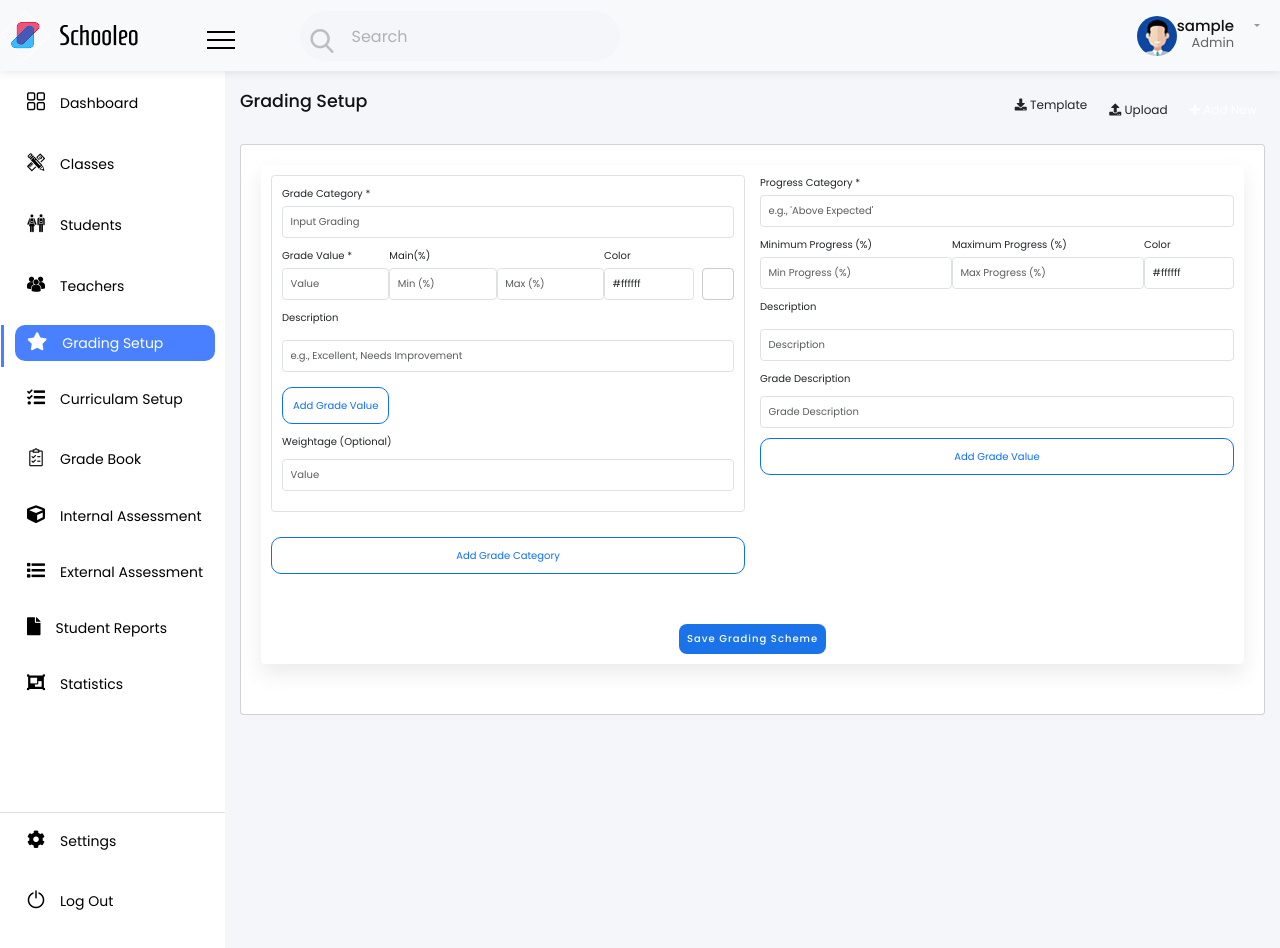
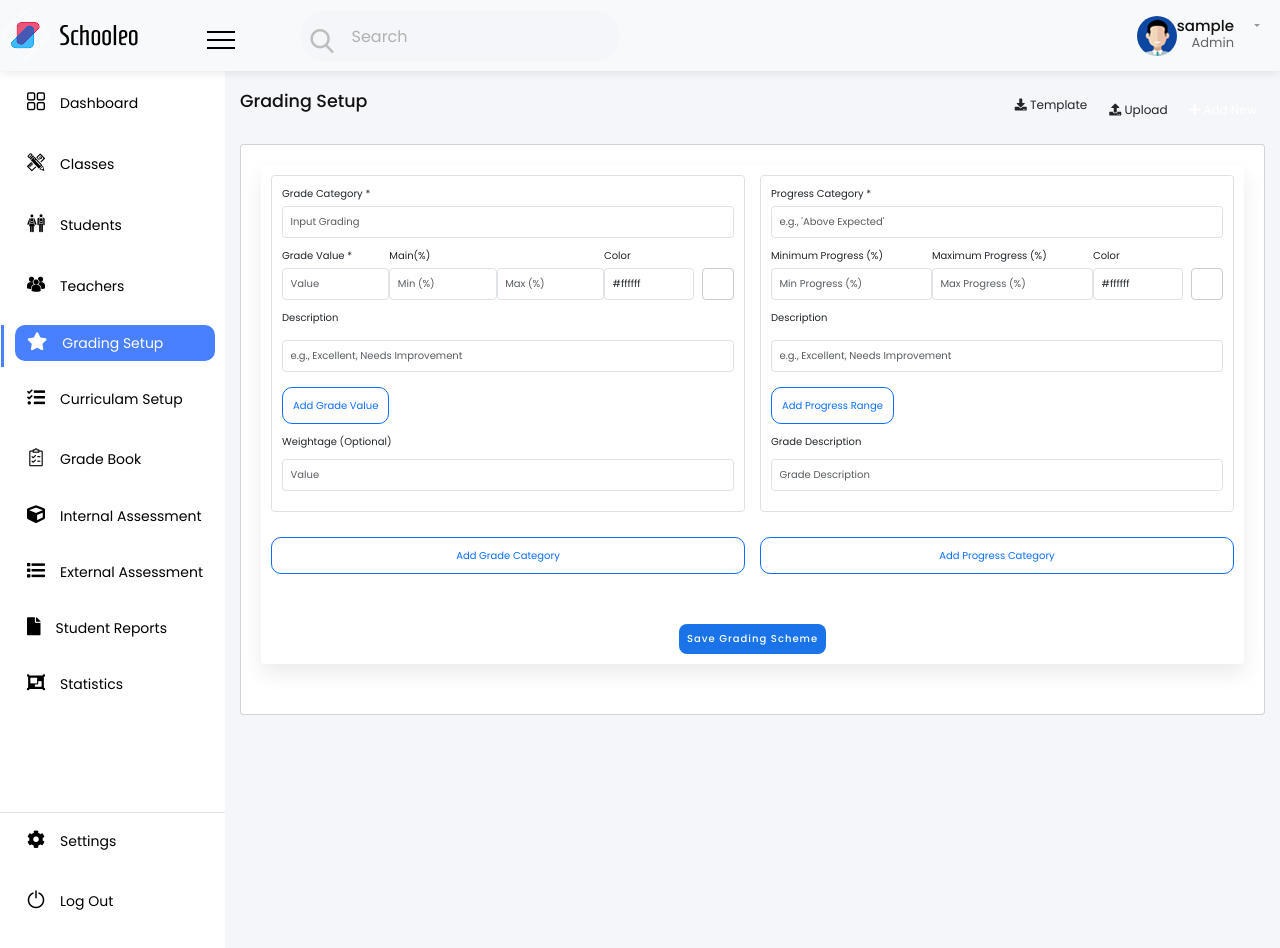
Before and after one commit to kdsinghapp/student-Pannel, a React (Vite) app: page /grading-setup in a window 1280 px wide. Shown: the top 948 px of the page. Built offline with nearby package versions, Linux system fonts and the light colour scheme; sample sign-in values are in the browser's storage.

Commit message:
Complete a Add Grade Category and Progress

```diff
--- a/src/pages/Grading.jsx
+++ b/src/pages/Grading.jsx
@@ -1,3 +1,4 @@
+
 import React, { useState } from "react";
 import "bootstrap/dist/js/bootstrap.bundle.min";
 import * as bootstrap from "bootstrap";
@@ -17,11 +18,25 @@ const initialGradeCategory = () => ({
   weightage: ''
 });
 
+
+const initialProgressRange = () => ({
+  min: '',
+  max: '',
+  color: '#ffffff',
+  description: ''
+});
+
+const initialProgressCategory = () => ({
+  progressCategory: '',
+  progressRanges: [initialProgressRange()],
+  gradeDescription: ''
+});
+
 const Grading = () => {
   // State for multiple grade categories
   const [gradeCategories, setGradeCategories] = useState([initialGradeCategory()]);
-  // State for progress color
-  const [progressColor, setProgressColor] = useState('#ffffff');
+  // State for multiple progress categories (each with multiple progress ranges)
+  const [progressCategories, setProgressCategories] = useState([initialProgressCategory()]);
 
   // Handler to update a grade value in a specific category
   const handleGradeValueChange = (catIdx, idx, field, val) => {
@@ -66,6 +81,63 @@ const Grading = () => {
     setGradeCategories(prev => prev.map((cat, i) =>
       i === catIdx ? { ...cat, [field]: val } : cat
     ));
+  };
+
+
+
+  // Handler to update a field in a specific progress category (for category-level fields)
+  const handleProgressCategoryChange = (idx, field, val) => {
+    setProgressCategories(prev => prev.map((cat, i) =>
+      i === idx ? { ...cat, [field]: val } : cat
+    ));
+  };
+
+  // Handler to update a field in a specific progress range within a category
+  const handleProgressRangeChange = (catIdx, rangeIdx, field, val) => {
+    setProgressCategories(prev => prev.map((cat, i) =>
+      i === catIdx
+        ? {
+            ...cat,
+            progressRanges: cat.progressRanges.map((range, j) =>
+              j === rangeIdx ? { ...range, [field]: val } : range
+            )
+          }
+        : cat
+    ));
+  };
+
+  // Handler to add a new progress range in a specific category
+  const handleAddProgressRange = (catIdx) => {
+    setProgressCategories(prev => prev.map((cat, i) =>
+      i === catIdx
+        ? {
+            ...cat,
+            progressRanges: [...cat.progressRanges, initialProgressRange()]
+          }
+        : cat
+    ));
+  };
+
+  // Handler to remove a progress range in a specific category
+  const handleRemoveProgressRange = (catIdx, rangeIdx) => {
+    setProgressCategories(prev => prev.map((cat, i) =>
+      i === catIdx
+        ? {
+            ...cat,
+            progressRanges: cat.progressRanges.filter((_, j) => j !== rangeIdx)
+          }
+        : cat
+    ));
+  };
+
+  // Handler to add a new progress category
+  const handleAddProgressCategory = () => {
+    setProgressCategories(prev => [...prev, initialProgressCategory()]);
+  };
+
+  // Handler to remove a progress category
+  const handleRemoveProgressCategory = (idx) => {
+    setProgressCategories(prev => prev.filter((_, i) => i !== idx));
   };
 
     // Handler to clone (add) a new grade category
@@ -256,32 +328,40 @@ const Grading = () => {
                         Add Grade Category
                       </button>
                     </div>
+
                     <div className="col-md-6">
+                      {progressCategories.map((cat, catIdx) => (
+                        <div key={catIdx} className="mb-4 p-3 border rounded position-relative">
                           <label className="form-label">Progress Category *</label>
                           <input
                             type="text"
                             className="form-control"
                             placeholder="e.g., 'Above Expected'"
+                            value={cat.progressCategory}
+                            onChange={e => handleProgressCategoryChange(catIdx, 'progressCategory', e.target.value)}
                           />
-                      <div className="mt-3 d-flex align-items-end">
+                          {/* Progress Ranges */}
+                          {cat.progressRanges.map((range, rangeIdx) => (
+                           <div>
+                             <div key={rangeIdx} className="mt-3 d-flex align-items-end pb-3 ">
                               <div className="mr-2">
-                          <label className="form-label">
-                            Minimum Progress (%)
-                          </label>
+                                <label className="form-label">Minimum Progress (%)</label>
                                 <input
                                   type="number"
                                   className="form-control mr-2"
                                   placeholder="Min Progress (%)"
+                                  value={range.min}
+                                  onChange={e => handleProgressRangeChange(catIdx, rangeIdx, 'min', e.target.value)}
                                 />
                               </div>
                               <div className="mr-2">
-                          <label className="form-label">
-                            Maximum Progress (%)
-                          </label>
+                                <label className="form-label">Maximum Progress (%)</label>
                                 <input
                                   type="number"
                                   className="form-control mr-2"
                                   placeholder="Max Progress (%)"
+                                  value={range.max}
+                                  onChange={e => handleProgressRangeChange(catIdx, rangeIdx, 'max', e.target.value)}
                                 />
                               </div>
                               <div className="ml-2">
@@ -291,43 +371,89 @@ const Grading = () => {
                                     type="color"
                                     className="color-picker form-control p-0"
                                     style={{ width: 40, height: 40, border: 'none', background: 'none' }}
-                              value={progressColor}
-                              onChange={e => setProgressColor(e.target.value)}
+                                    value={range.color}
+                                    onChange={e => handleProgressRangeChange(catIdx, rangeIdx, 'color', e.target.value)}
                                   />
                                   <input
                                     type="text"
                                     className="form-control ml-2"
                                     style={{ width: 90 }}
-                              value={progressColor}
-                              onChange={e => setProgressColor(e.target.value)}
+                                    value={range.color}
+                                    onChange={e => handleProgressRangeChange(catIdx, rangeIdx, 'color', e.target.value)}
                                     maxLength={7}
                                     placeholder="#FFFFFF"
                                   />
-                          </div>
+                                  <div
+                                    style={{
+                                      width: 32,
+                                      height: 32,
+                                      backgroundColor: range.color,
+                                      border: '1px solid #ccc',
+                                      borderRadius: 4,
+                                      marginLeft: 8
+                                    }}
+                                    title={range.color}
+                                  />
                                 </div>
                               </div>
 
-                      <div className="mt-3">
+                              {cat.progressRanges.length > 1 && (
+                                <button
+                                  type="button"
+                                  className="btn btn-danger btn-sm ml-2 mb-2"
+                                  onClick={() => handleRemoveProgressRange(catIdx, rangeIdx)}
+                                  title="Remove Progress Range"
+                                >
+                                  &times;
+                                </button>
+                              )}
+                            </div>
+                             <div className="mb-3">
                                 <label className="form-label">Description</label>
                                 <input
                                   type="text"
                                   className="form-control mt-3"
-                          placeholder="Description"
+                                  placeholder="e.g., Excellent, Needs Improvement"
                                 />
                               </div>
-                      <div className="mt-3">
+                           </div>
+                          ))}
+                          <button
+                            type="button"
+                            className="btn btn-outline-primary w-20 mt-2 mb-3 p-3 br10"
+                            onClick={() => handleAddProgressRange(catIdx)}
+                          >
+                            Add Progress Range
+                          </button>
+                          <div className="mb-3">
                             <label className="form-label">Grade Description</label>
                             <input
                               type="text"
                               className="form-control mt-2"
                               placeholder="Grade Description"
+                              value={cat.gradeDescription}
+                              onChange={e => handleProgressCategoryChange(catIdx, 'gradeDescription', e.target.value)}
                             />
                           </div>
+                          {progressCategories.length > 1 && (
+                            <button
+                              type="button"
+                              className="btn btn-danger btn-sm position-absolute"
+                              style={{ top: 10, right: 10 }}
+                              onClick={() => handleRemoveProgressCategory(catIdx)}
+                              title="Remove Progress Category"
+                            >
+                              Remove
+                            </button>
+                          )}
+                        </div>
+                      ))}
                       <button
                         type="button"
                         className="btn btn-outline-primary w-100 mt-3 mb-3 p-3 br10"
+                        onClick={handleAddProgressCategory}
                       >
-                        Add Grade Value
+                        Add Progress Category
                       </button>
                     </div>
 
```
Lines whose indentation alone changed are shown as unchanged.
